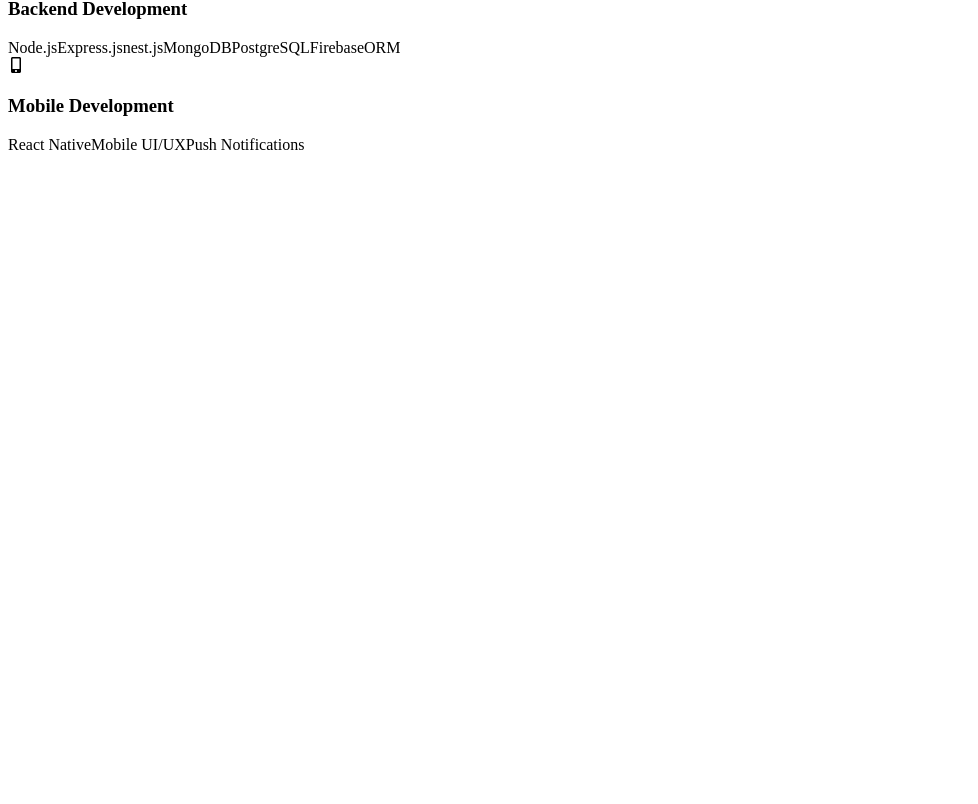
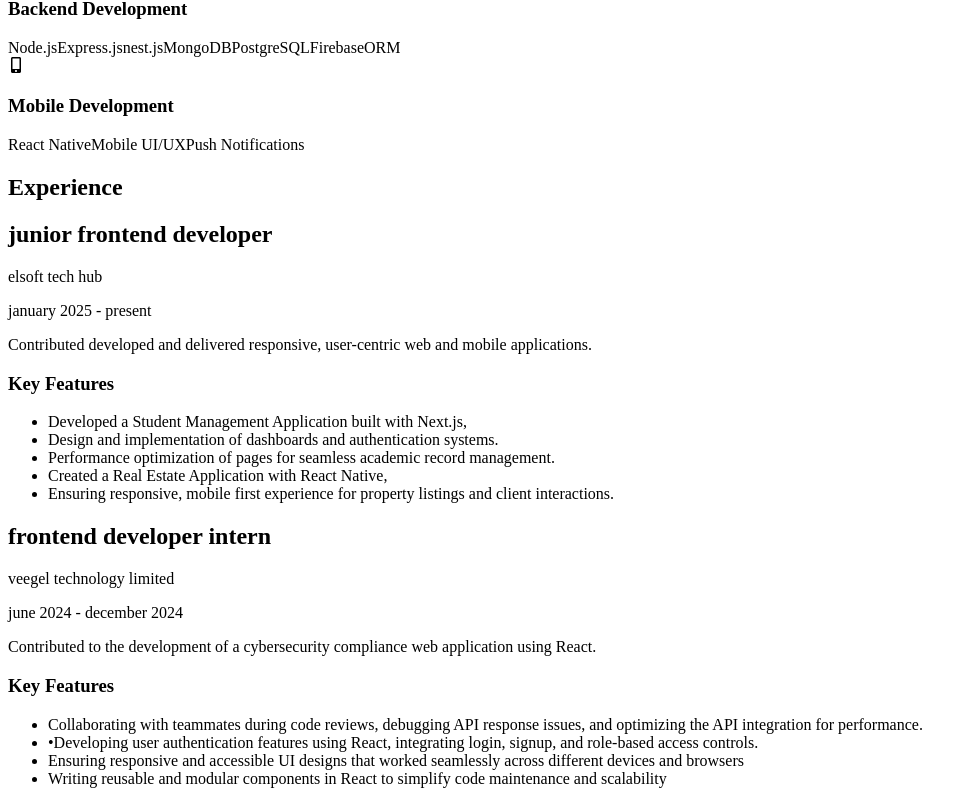
Before and after one commit to EseigbeSamuel/portfolio, a Next.js app: page /About in a window 1280 px wide. Shown: the part 990-1794 px from the top of the page, without its empty margins (0-978 px from the left). Before the commit the page ends 1152 px from the top, so only its background shows below. Built offline with nearby package versions, Linux system fonts and the light colour scheme.

Commit message:
desktop view completed

```diff
--- a/src/app/page.tsx
+++ b/src/app/page.tsx
@@ -105,7 +105,6 @@
 import { BackgroundBeams } from "@/components/ui/background-beams";
 import About from "@/pages/About";
 import Contact from "@/pages/Contact";
-import Experience from "@/pages/Experience";
 import Hero from "@/pages/Hero";
 import Projects from "@/pages/Projects";
 
@@ -118,10 +117,9 @@
         <Hero />
         <Projects />
         <About />
-        <Experience />
         <Contact />
-        <Footer />
       </div>
+      <Footer />
     </main>
   );
 }
--- a/src/components/ProjectCard.tsx
+++ b/src/components/ProjectCard.tsx
@@ -34,7 +34,7 @@
           {tech.map((t, i) => (
             <span
               key={i}
-              className="px-3 py-1 text-sm rounded-md bg-gray-200 dark:bg-gray-700"
+              className="px-4 py-2 bg-gray-800 text-gray-200 rounded-full text-sm shadow-sm capitalize"
             >
               {t.title}
             </span>
--- a/src/data/data.tsx
+++ b/src/data/data.tsx
@@ -2,7 +2,6 @@
   { path: "#hero", label: "Home" },
   { path: "#project", label: "Projects" },
   { path: "#about", label: "About" },
-  //   { path: "#experience", label: "Experience" },
   { path: "#contact", label: "Contact" },
 ];
 
@@ -93,13 +92,7 @@
   { number: 3, label: "platforms" },
 ];
 import { ReactNode } from "react";
-// {
-//   /* <div className="flex space-x-4">
-//               <FaLinkedin className="w-6 h-6 stroke-current" />
-//               <FaTwitter className="w-6 h-6 stroke-current" />
-//               <FaGithub className="w-6 h-6 stroke-current" />
-//             </div> */
-// }
+
 import { FaReact, FaNodeJs, FaMobileAlt } from "react-icons/fa";
 
 interface skillsProps {
@@ -143,3 +136,40 @@
     tech: ["React Native", "Mobile UI/UX", "Push Notifications"],
   },
 ];
+
+interface expProps {
+  title: string;
+  place: string;
+  date: string;
+  desc: string;
+  features: string[];
+}
+
+export const Exp: expProps[] = [
+  {
+    title: "junior frontend developer",
+    place: "elsoft tech hub",
+    date: "january 2025 - present",
+    desc: "Contributed developed and delivered responsive, user-centric web and mobile applications. ",
+    features: [
+      "Developed a Student Management Application built with Next.js,",
+      "Design and implementation of dashboards and authentication systems.",
+      "Performance optimization of pages for seamless academic record management.",
+      "Created a Real Estate Application with React Native,",
+      "Ensuring responsive, mobile first experience for property listings and client interactions.",
+    ],
+  },
+  {
+    title: "frontend developer intern",
+    place: "veegel technology limited",
+    date: "june 2024 - december 2024 ",
+    desc: "Contributed to the development of a cybersecurity compliance web application using React.",
+    features: [
+      "Collaborating with teammates during code reviews, debugging API response issues, and optimizing the API integration for performance.",
+      "•Developing user authentication features using React, integrating login, signup, and role-based access controls.",
+      "Ensuring responsive and accessible UI designs that worked seamlessly across different devices and browsers",
+      "Writing reusable and modular components in React to simplify code maintenance and scalability",
+    ],
+  },
+  // { title: "", place: "", date: "", desc: "", features: [""] },
+];
--- a/src/pages/About.tsx
+++ b/src/pages/About.tsx
@@ -1,6 +1,6 @@
 "use client";
 import Button from "@/components/Button";
-import { edu, Skills } from "@/data/data";
+import { edu, Exp, Skills } from "@/data/data";
 import { Download } from "lucide-react";
 import { FaLinkedin, FaTwitter, FaGithub } from "react-icons/fa";
 
@@ -15,8 +15,9 @@
           centric applications that solve real world problems.
         </p>
       </div>
+
       <section className="w-full flex gap-10">
-        <div className="w-full space-y-5 ">
+        <div id="who i am" className="w-full space-y-5 ">
           <section className="flex-col flex gap-5">
             <h2 className="font-semibold text-2xl">Who I Am</h2>
             <p className="">
@@ -75,7 +76,7 @@
           </section>
         </div>
 
-        <div className="w-full">
+        <div id="skills" className="w-full">
           <h2 className="font-semibold text-2xl text-white mb-5">
             Skills & Expertise
           </h2>
@@ -113,6 +114,36 @@
           </section>
         </div>
       </section>
+
+      <section>
+        <h2 className="font-semibold text-2xl text-white mb-5 text-center">
+          Experience
+        </h2>
+        <div className="space-y-5">
+          {Exp.map((e, i) => (
+            <section className="w-full flex flex-col items-end rounded-xl bg-brand-red">
+              <div className="w-[99.5%]  bg-brand-dark p-5 space-y-3 rounded-xl ">
+                <section className="w-full flex items-center justify-between capitalize ">
+                  <div>
+                    <h2 className="text-xl font-semibold ">{e.title} </h2>
+                    <p className="text-brand-red">{e.place} </p>
+                  </div>
+                  <p>{e.date} </p>
+                </section>
+                <p>{e.desc} </p>
+                <section>
+                  <h3 className="text-lg font-medium">Key Features</h3>
+                  <ul className="list-disc accent-brand-red px-5">
+                    {e.features.map((features, i) => (
+                      <li key={i}>{features} </li>
+                    ))}
+                  </ul>
+                </section>
+              </div>
+            </section>
+          ))}
+        </div>
+      </section>
     </div>
   );
 }
--- a/src/pages/Experience.tsx
+++ /dev/null
@@ -1,3 +0,0 @@
-export default function Experience() {
-  return <div id="experience"></div>;
-}
```
Also changed, not shown: src/components/Footer.tsx (+52 -2 lines), src/components/Navbar.tsx (+9 -2 lines), src/pages/Contact.tsx (+61 -2 lines).
